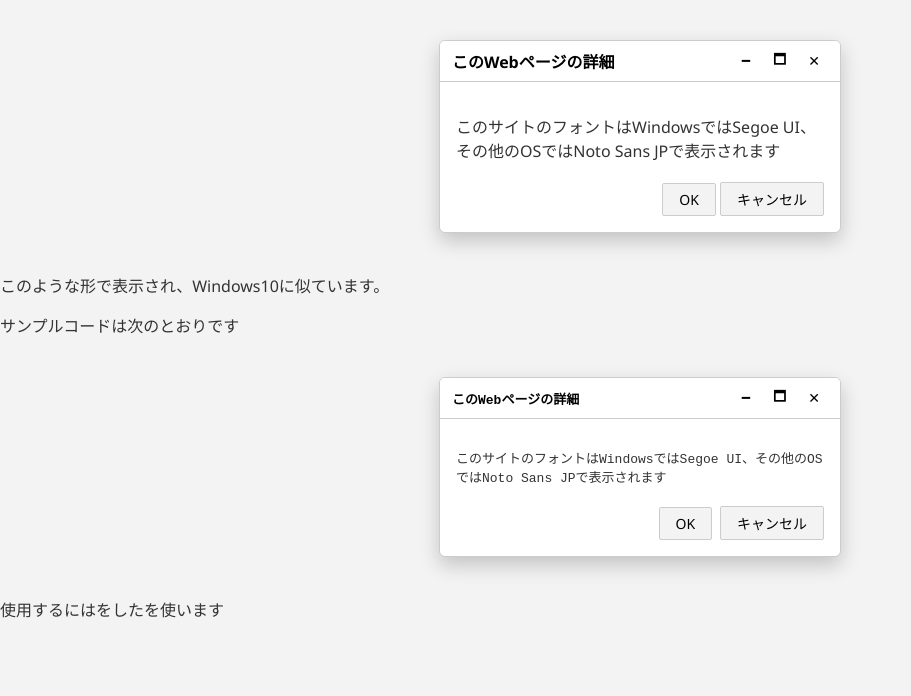
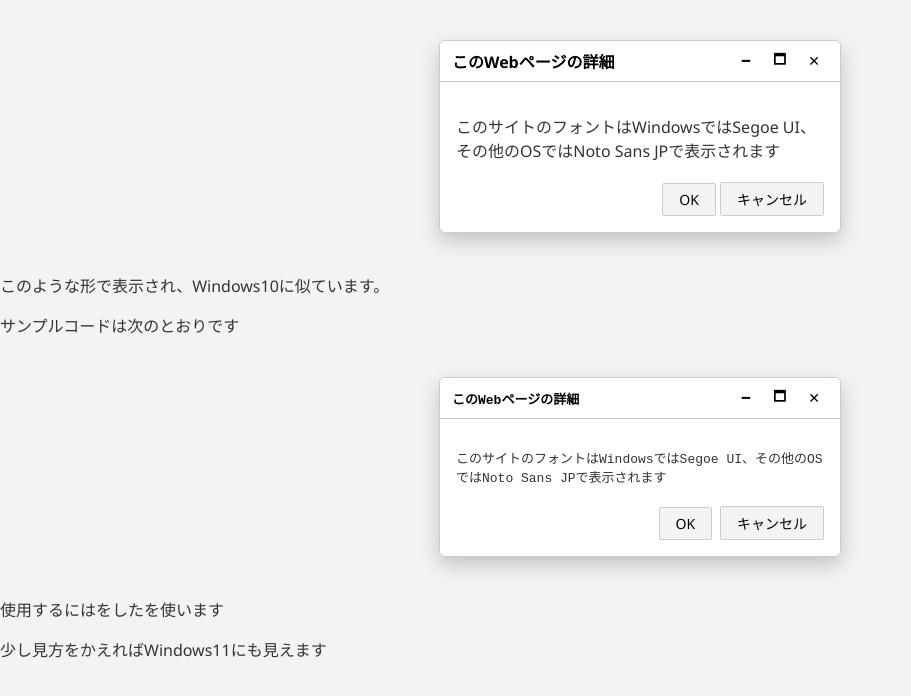
Before and after one commit to sakuzyokun/sakuzyokun.github.io, a plain HTML site: page 10.css/index.html in a window 1280 px wide. Shown: the whole page, without its empty margins (0-911 px from the left). Drawn offline with Linux system fonts and the light colour scheme.

Commit message:
Update index.html

```diff
--- a/10.css/index.html
+++ b/10.css/index.html
@@ -59,5 +59,6 @@
       </code>
       <p>使用するにはをしたを使います</p>
       <code><link rel="stylesheet" href="https://sakuzyokun.github.io/10.css"></code>
+      <p>少し見方をかえればWindows11にも見えます</p>
     </body>
   </html>
```
